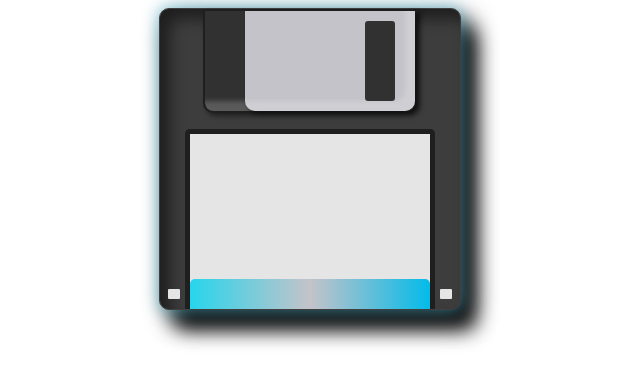
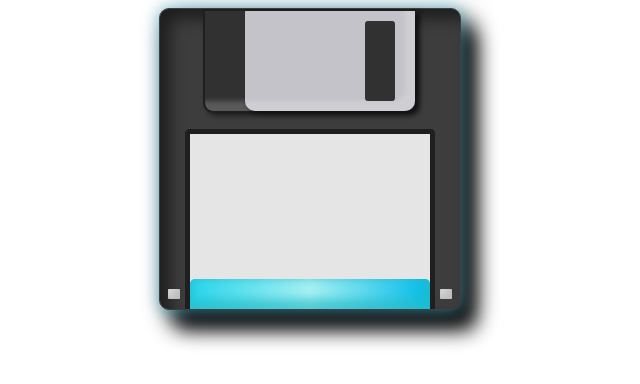
Before and after one commit to 1SrWinchester/diskette, a website built with Vite: page src/index.html in a window 1280 px wide. Shown: the whole page, without its empty margins (330-970 px from the left). Built offline with nearby package versions, Linux system fonts and the light colour scheme.

Commit message:
label de abajo corregido

```diff
--- a/src/index.css
+++ b/src/index.css
@@ -85,12 +85,14 @@ body {
       border: 5px solid #1f1f1f;
       border-bottom: none;
 
+
       & .label-top {
-        background: linear-gradient(to right, #27d5ec, #c4c3c9, #03bbe9); /* Degradado */
+        background: linear-gradient(to right, #27d5ec, #90f5f8b6, #03bbe9); /* Degradado */
         width: 240px;
         height: 30px;
         border-top-left-radius: 5px;
         border-top-right-radius: 5px;
+        box-shadow: inset -2px -5px 10px 5px rgb(39 188 199 / 68.5%);
 
       }
 
@@ -102,7 +104,7 @@ body {
       height: 10px;
       transform: translate(-5px, -10px);
       border-radius: 1px;
-
+      box-shadow: inset -5px -5px 10px rgb(31 30 30 / 20%);
     }
 
     .rightpad-container {
@@ -113,7 +115,7 @@ body {
       align-items: end;
       transform: translate(5px, -10px);
       border-radius: 1px;
-
+      box-shadow: inset -5px -5px 10px rgb(31 30 30 / 20%);
     }
 
   }
```
